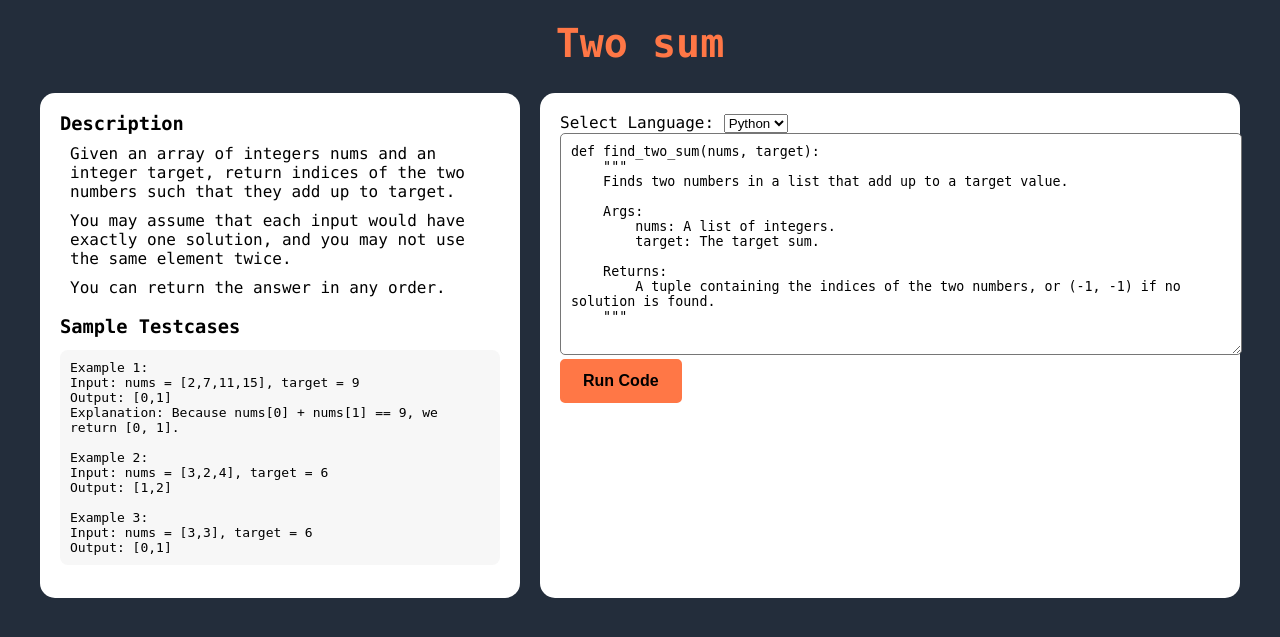
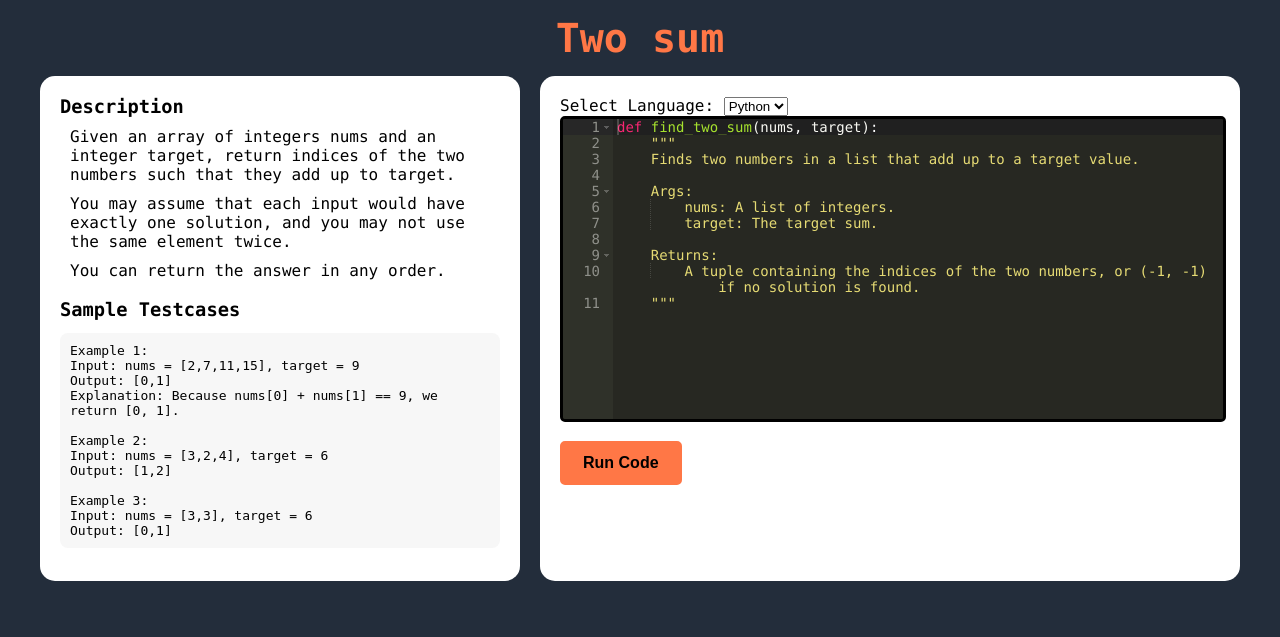
Before and after one commit to Shijin1111/HackersBridge, a Django app: page /competitor/solve_problem/2/ in a window 1280 px wide. Shown: the top 637 px of the page. Run offline with Django 5.2, Linux system fonts and the light colour scheme; data comes from the database, SQL or seed files in the repository; some libraries are stand-ins or nearby versions.

Commit message:
ace editor integration

```diff
--- a/templates/competitor/problem_details.html
+++ b/templates/competitor/problem_details.html
@@ -20,7 +20,8 @@
             font-size: 2.5em;
             color: #ff7746;
             text-align: center;
-            margin-top: 20px;
+            margin-top: 15px;
+            margin-bottom: 15px;
         }
 
         .container {
@@ -53,12 +54,11 @@
             white-space: pre-wrap;
         }
 
-        textarea {
+        #editor {
             width: 100%;
-            height: 200px;
+            height: 300px;
             border-radius: 5px;
-            padding: 10px;
-            font-family: monospace;
+            border: solid black;
         }
 
         .btn-like {
@@ -86,10 +86,11 @@
             border-radius: 8px;
             margin-bottom: 15px;
             box-shadow: 2px 2px 5px rgba(0, 0, 0, 0.1);
-            color:rgb(255, 119, 70);
+            color: rgb(255, 119, 70);
         }
-        .testcase-result pre{
-            color:black;
+
+        .testcase-result pre {
+            color: black;
         }
 
         .output {
@@ -98,25 +99,65 @@
             border-radius: 5px;
             white-space: pre-wrap;
             margin-top: 5px;
-            color:black;
+            color: black;
         }
-        h3{
+
+        h3 {
             margin-bottom: 0px;
         }
-        p{
-            margin:10px;
+
+        p {
+            margin: 10px;
         }
+
         ul {
             list-style-type: none;
             padding: 0;
         }
+        /* Reduce scrollbar width */
+        #editor ::-webkit-scrollbar {
+            width: 6px; /* Adjust the width */
+            height: 6px; /* Adjust the height */
+        }
+
+        /* Scrollbar track */
+        #editor ::-webkit-scrollbar-track {
+            background: #2e2e2e; /* Dark background */
+            border-radius: 3px;
+        }
+
+        /* Scrollbar thumb (the moving part) */
+        #editor ::-webkit-scrollbar-thumb {
+            background: #888; /* Scrollbar color */
+            border-radius: 3px;
+        }
+
+        /* Scrollbar thumb on hover */
+        #editor ::-webkit-scrollbar-thumb:hover {
+            background: #555; /* Darker shade on hover */
+        }
+
 
     </style>
+
+    <!-- Ace Editor Script -->
+    <script src="https://cdnjs.cloudflare.com/ajax/libs/ace/1.4.14/ace.js"></script>
+
     <script>
         document.addEventListener('DOMContentLoaded', function () {
             const languageSelect = document.getElementById('language');
-            const codeTextarea = document.getElementById('code');
 
+            // Initialize Ace Editor
+            var editor = ace.edit("editor");
+            editor.setTheme("ace/theme/monokai"); // Set theme
+            editor.session.setMode("ace/mode/python"); // Default language mode
+            editor.setOptions({
+                fontSize: "14px",
+                wrap: true,
+                useSoftTabs: true,
+            });
+
+            // Set the initial code
             const languageCodeTemplates = {
                 'python': "{{ problem.python_function_signature|escapejs }}",
                 'cpp': "{{ problem.cpp_function_signature|escapejs }}",
@@ -124,10 +165,23 @@
             };
 
             const storedCode = `{{ code|escapejs }}`;
-            codeTextarea.value = storedCode.trim() ? storedCode : (languageCodeTemplates[languageSelect.value] || '');
+            editor.setValue(storedCode.trim() ? storedCode : (languageCodeTemplates[languageSelect.value] || ''), -1);
 
+            // Update language mode on selection change
             languageSelect.addEventListener('change', function () {
-                codeTextarea.value = languageCodeTemplates[this.value] || '';
+                var mode = {
+                    "python": "ace/mode/python",
+                    "cpp": "ace/mode/c_cpp",
+                    "java": "ace/mode/java"
+                }[this.value] || "ace/mode/plain_text";
+
+                editor.session.setMode(mode);
+                editor.setValue(languageCodeTemplates[this.value] || '', -1);
+            });
+
+            // Sync code before submitting
+            document.getElementById("codeForm").addEventListener("submit", function () {
+                document.getElementById("code").value = editor.getValue();
             });
         });
     </script>
@@ -145,7 +199,7 @@
         </div>
 
         <div class="right">
-            <form method="POST">
+            <form method="POST" id="codeForm">
                 {% csrf_token %}
                 <label for="language">Select Language:</label>
                 <select name="language" id="language">
@@ -154,8 +208,12 @@
                     <option value="java" {% if language == "java" %}selected{% endif %}>Java</option>
                 </select>
 
-                <textarea name="code" id="code">{{ code }}</textarea>
+                <!-- Ace Editor Container -->
+                <div id="editor"></div>
 
+                <!-- Hidden Textarea for Code Submission -->
+                <textarea name="code" id="code" style="display: none;"></textarea>
+                <br>
                 <button type="submit" class="btn-like">Run Code</button>
             </form>
 
```
